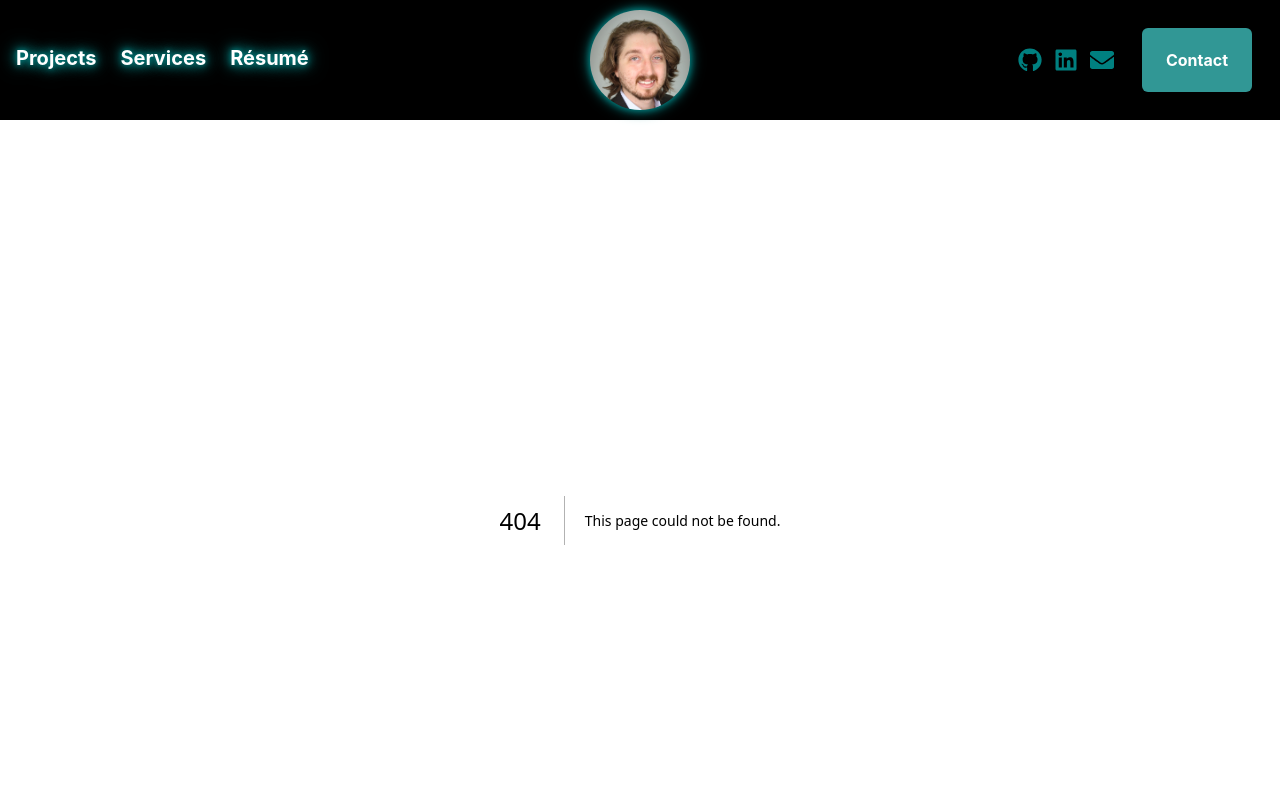
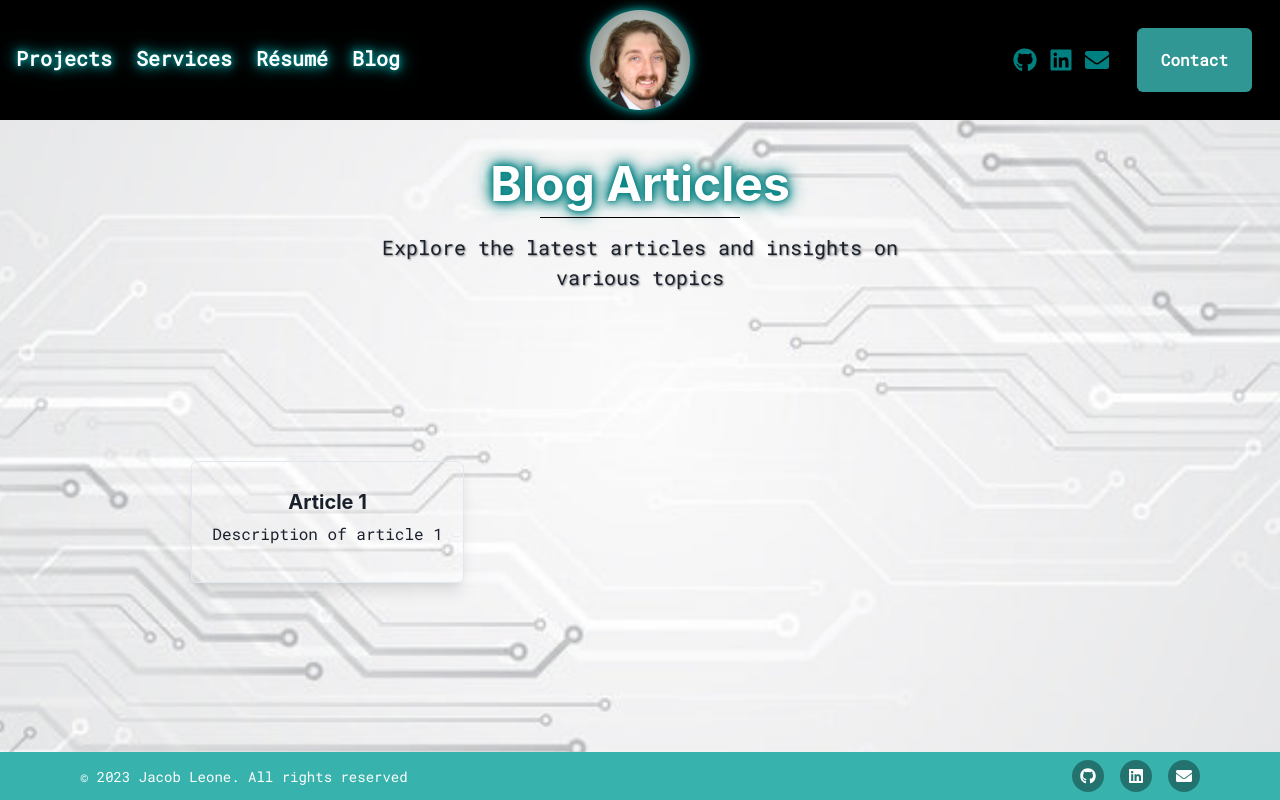
Before and after one commit to jacklion710/jacobleone-tech-portfolio, a Next.js app: page /Articles in a window 1280 px wide. Before the commit this address had no page. Shown: the top 800 px of the page. Built offline with nearby package versions, Linux system fonts and the light colour scheme.

Commit message:
Placeholder for upcoming blog debut

```diff
--- a/components/Navbar.tsx
+++ b/components/Navbar.tsx
@@ -408,5 +408,9 @@ const NAV_ITEMS: Array<NavItem> = [
   {
     label: 'Résumé',
     href: '/Resume'
-  }
+  },
+  {
+    label: 'Blog',
+    href: '/Articles'
+  },
 ];
--- /dev/null
+++ b/pages/Articles.tsx
@@ -0,0 +1,127 @@
+import { Box, Flex, Heading, Text, Link, VStack, SimpleGrid, useColorModeValue, ChakraProvider } from "@chakra-ui/react";
+import Navbar from "../components/Navbar";
+import Footer from '../components/Footer';
+import { Helmet } from "react-helmet";
+import Head from 'next/head';
+import { motion } from 'framer-motion';
+import { useInView } from 'react-intersection-observer';
+import React from 'react';
+
+const blogArticles = [
+  {
+    title: "Article 1",
+    description: "Description of article 1",
+    url: "/Entry1",
+  },
+  // Add more blog articles here
+];
+
+export default function BlogMenu() {
+  const bgColor = useColorModeValue("white", "gray.800");
+  const color = useColorModeValue("gray.700", "gray.50");
+  const borderColor = useColorModeValue("gray.200", "gray.600");
+
+  const fadeIn = {
+    hidden: { opacity: 0 },
+    visible: { opacity: 1, transition: { duration: 1.33 } }
+  };
+
+  const [navbarRef, navbarInView] = useInView({ triggerOnce: true, threshold: 0.1 });
+  const [headingRef, headingInView] = useInView({ triggerOnce: true, threshold: 0.1 });
+  const [articlesGridRef, articlesGridInView] = useInView({ triggerOnce: true, threshold: 0.06 });
+  const [footerRef, footerInView] = useInView({ triggerOnce: true, threshold: 0.1 });
+
+  return (
+    <ChakraProvider>
+      <Head>
+        <link href="https://fonts.googleapis.com/css2?family=Roboto+Mono&display=swap" rel="stylesheet" />
+      </Head>
+      <Helmet>
+        <title>Blog Articles | Jacob Leone</title>
+        <meta name="description" content="Browse through the collection of blog articles by Your Name. Discover insights, tips, and stories on various topics." />
+        <meta name="keywords" content="Jacob Leone, Blog, Articles, Insights, Tips, Stories" />
+        <meta property="og:type" content="website" />
+        <meta property="og:title" content="Blog Articles | Jacob Leone" />
+        <meta property="og:description" content="Explore the blog articles written by Jacob Leone. Find valuable content on a range of subjects." />
+        <meta property="og:url" content="https://jacobleone.tech/Articles" />
+        <link rel="canonical" href="https://yourwebsite.com/Articles" />
+      </Helmet>
+      <Flex
+        direction="column"
+        minHeight="100vh"
+        bg="gray.50"
+        bgImage="url('/images/Circuit.jpeg')"
+        bgPos="center"
+        bgSize="cover"
+        bgRepeat="no-repeat"
+        bgAttachment="fixed"
+        style={{ fontFamily: '"Roboto Mono", monospace' }}
+      >
+        <motion.div ref={navbarRef} initial="hidden" animate={navbarInView ? "visible" : "hidden"} variants={fadeIn}>
+          <Navbar />
+        </motion.div>
+        <VStack spacing={10} alignItems="center" justifyContent="flex-start" flexGrow={1} py={10} px={{ base: 4, md: 10 }}>
+          <motion.div ref={headingRef} initial="hidden" animate={headingInView ? "visible" : "hidden"} variants={fadeIn}>
+            <VStack>
+                <Heading
+                    mb={4}
+                    size="2xl"
+                    position="relative"
+                    textShadow="0 0 5px teal, 0 0 10px teal, 0 0 15px teal, 0 0 20px teal"
+                    color="white"
+                    _after={{
+                        content: '""',
+                        display: 'block',
+                        position: 'absolute',
+                        bottom: '-10px',
+                        left: '50%',
+                        transform: 'translateX(-50%)',
+                        width: '200px',
+                        borderBottom: `1px solid currentColor`,
+                        borderColor: "black"
+                    }}
+                >
+                Blog Articles
+                </Heading>
+                <Text
+                    fontSize="xl"
+                    fontWeight="medium"
+                    textShadow="1px 1px 2px rgba(0, 0, 0, 0.5)"
+                    textAlign="center"
+                    maxW="600px"
+                    mx="auto"
+                >
+                    Explore the latest articles and insights on various topics
+                </Text>
+            </VStack>
+          </motion.div>
+          <Flex alignItems="center" justifyContent="center" flexGrow={1} w="full">
+            <motion.div ref={articlesGridRef} initial="hidden" animate={articlesGridInView ? "visible" : "hidden"} variants={fadeIn}>
+              <SimpleGrid columns={{ base: 1, md: 2, lg: 3 }} spacing={10} w="full">
+                {blogArticles.map((article, index) => (
+                  <Link href={article.url} key={index} _hover={{ textDecoration: 'none' }}>
+                    <Box
+                      p={{ base: 3, md: 5 }}
+                      borderWidth="1px"
+                      borderRadius="md"
+                      borderColor={borderColor}
+                      shadow="lg"
+                      transition="transform .2s"
+                      _hover={{ transform: 'scale(1.05)' }}
+                    >
+                      <Heading size="md" my={2} textAlign="center">{article.title}</Heading>
+                      <Text mb={4}>{article.description}</Text>
+                    </Box>
+                  </Link>
+                ))}
+              </SimpleGrid>
+            </motion.div>
+          </Flex>
+        </VStack>
+        <motion.div ref={footerRef} initial="hidden" animate={footerInView ? "visible" : "hidden"} variants={fadeIn}>
+          <Footer />
+        </motion.div>
+      </Flex>
+    </ChakraProvider>
+  );
+}
--- /dev/null
+++ b/pages/Entry1.tsx
@@ -0,0 +1,96 @@
+import { Box, Flex, Heading, Text, Link, VStack, SimpleGrid, useColorModeValue, ChakraProvider } from "@chakra-ui/react";
+import Navbar from "@/components/Navbar";
+import Footer from '@/components/Footer';
+import { Helmet } from "react-helmet";
+import Head from 'next/head';
+import { motion } from 'framer-motion';
+import { useInView } from 'react-intersection-observer';
+import React from 'react';
+
+export default function Entry1() {
+  const bgColor = useColorModeValue("white", "gray.800");
+  const color = useColorModeValue("gray.700", "gray.50");
+  const borderColor = useColorModeValue("gray.200", "gray.600");
+
+  const fadeIn = {
+    hidden: { opacity: 0 },
+    visible: { opacity: 1, transition: { duration: 1.33 } }
+  };
+
+  const [navbarRef, navbarInView] = useInView({ triggerOnce: true, threshold: 0.1 });
+  const [headingRef, headingInView] = useInView({ triggerOnce: true, threshold: 0.1 });
+  const [articlesGridRef, articlesGridInView] = useInView({ triggerOnce: true, threshold: 0.06 });
+  const [footerRef, footerInView] = useInView({ triggerOnce: true, threshold: 0.1 });
+
+  return (
+    <ChakraProvider>
+      <Head>
+        <link href="https://fonts.googleapis.com/css2?family=Roboto+Mono&display=swap" rel="stylesheet" />
+      </Head>
+      <Helmet>
+        <title>Entry 1 | Jacob Leone</title>
+        <meta name="description" content="Browse through the collection of blog articles by Your Name. Discover insights, tips, and stories on various topics." />
+        <meta name="keywords" content="Jacob Leone, Blog, Articles, Insights, Tips, Stories" />
+        <meta property="og:type" content="website" />
+        <meta property="og:title" content="Entry 1 | Jacob Leone" />
+        <meta property="og:description" content="Explore the blog articles written by Jacob Leone. Find valuable content on a range of subjects." />
+        <meta property="og:url" content="https://jacobleone.tech/Entry1" />
+        <link rel="canonical" href="https://yourwebsite.com/Entry1" />
+      </Helmet>
+      <Flex
+        direction="column"
+        minHeight="100vh"
+        bg="gray.50"
+        bgImage="url('/images/Circuit.jpeg')"
+        bgPos="center"
+        bgSize="cover"
+        bgRepeat="no-repeat"
+        bgAttachment="fixed"
+        style={{ fontFamily: '"Roboto Mono", monospace' }}
+      >
+        <motion.div ref={navbarRef} initial="hidden" animate={navbarInView ? "visible" : "hidden"} variants={fadeIn}>
+          <Navbar />
+        </motion.div>
+        <VStack spacing={10} alignItems="center" justifyContent="flex-start" flexGrow={1} py={10} px={{ base: 4, md: 10 }}>
+          <motion.div ref={headingRef} initial="hidden" animate={headingInView ? "visible" : "hidden"} variants={fadeIn}>
+            <VStack>
+                <Heading
+                mb={4}
+                size="2xl"
+                position="relative"
+                textShadow="0 0 5px teal, 0 0 10px teal, 0 0 15px teal, 0 0 20px teal"
+                color="white"
+                _after={{
+                    content: '""',
+                    display: 'block',
+                    position: 'absolute',
+                    bottom: '-10px',
+                    left: '50%',
+                    transform: 'translateX(-50%)',
+                    width: '200px',
+                    borderBottom: `1px solid currentColor`,
+                    borderColor: "black"
+                }}
+                >
+                  Entry 1
+                </Heading>
+                <Text
+                    fontSize="xl"
+                    fontWeight="medium"
+                    textShadow="1px 1px 2px rgba(0, 0, 0, 0.5)"
+                    textAlign="center"
+                    maxW="600px"
+                    mx="auto"
+                >
+                  This is a placeholder for my upcoming blog debut! Come back later this week.
+                </Text>
+            </VStack>
+          </motion.div>
+        </VStack>
+        <motion.div ref={footerRef} initial="hidden" animate={footerInView ? "visible" : "hidden"} variants={fadeIn}>
+          <Footer />
+        </motion.div>
+      </Flex>
+    </ChakraProvider>
+  );
+}
```
